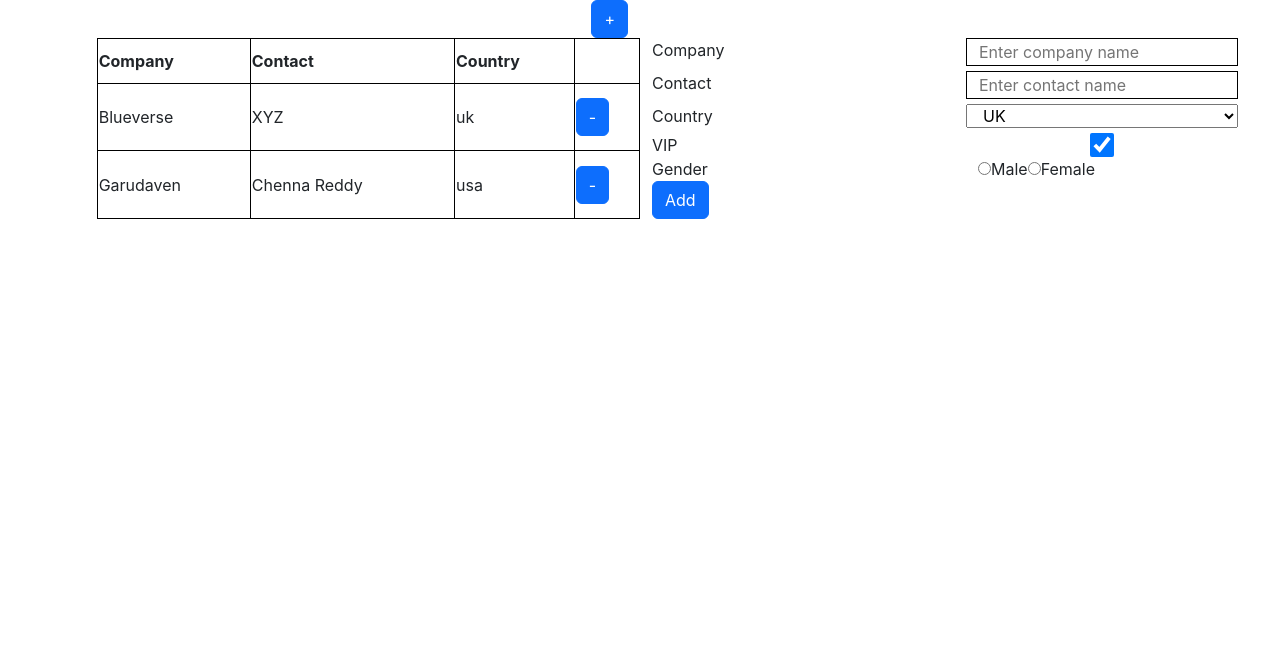
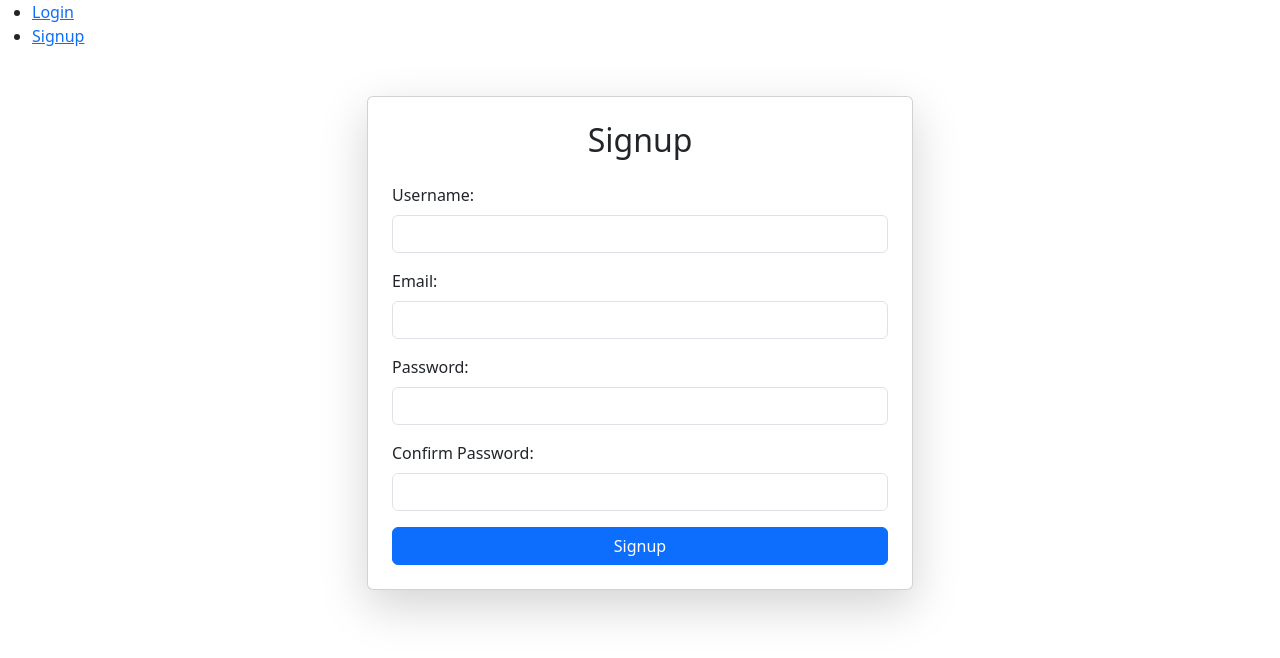
Before and after one commit to tejaksv/library-system, a React (Create React App) app: page /signup in a window 1280 px wide. Shown: the top 658 px of the page. Built offline with nearby package versions, Linux system fonts and the light colour scheme.

Commit message:
added styles for login and signup

```diff
--- a/package.json
+++ b/package.json
@@ -5,8 +5,9 @@
   "dependencies": {
     "bootstrap": "^5.3.3",
     "cra-template": "1.2.0",
-    "react": "^19.0.0",
-    "react-dom": "^19.0.0",
+    "react": "^18.3.1",
+    "react-dom": "^18.3.1",
+    "react-router-dom": "^6.18.0",
     "react-scripts": "5.0.1",
     "react-table": "^7.8.0",
     "web-vitals": "^4.2.4"
--- /dev/null
+++ b/src/components/Login.jsx
@@ -0,0 +1,54 @@
+import React, { useState } from "react";
+import { useNavigate } from "react-router-dom";
+import "bootstrap/dist/css/bootstrap.min.css";
+
+
+const Login = () => {
+  const [data, setData] = useState({ username: "", password: "" });
+  const { username, password } = data;
+  const navigate = useNavigate();
+
+  const changeHandler = (e) => {
+    setData({ ...data, [e.target.name]: e.target.value });
+  };
+
+  const submitHandler = (e) => {
+    e.preventDefault();
+    if (!username || !password) {
+      alert("Both username and password are required");
+      return;
+    }
+    const savedUser = JSON.parse(localStorage.getItem("user"));
+    if (savedUser && savedUser.username === username && savedUser.password === password) {
+      alert("Login successful!");
+      navigate("/dashboard");
+    } else {
+      alert("User not found! Please sign up.");
+    }
+  };
+
+  return (
+    <div className="container mt-5">
+      <div className="row justify-content-center">
+        <div className="col-md-6">
+          <div className="card p-4 shadow-lg">
+            <h2 className="text-center mb-4">Login</h2>
+            <form onSubmit={submitHandler}>
+              <div className="mb-3">
+                <label className="form-label">Username:</label>
+                <input type="text" name="username" className="form-control" value={username} onChange={changeHandler} />
+              </div>
+              <div className="mb-3">
+                <label className="form-label">Password:</label>
+                <input type="password" name="password" className="form-control" value={password} onChange={changeHandler} />
+              </div>
+              <button type="submit" className="btn btn-primary w-100">Login</button>
+            </form>
+          </div>
+        </div>
+      </div>
+    </div>
+  );
+};
+
+export default Login;
--- /dev/null
+++ b/src/components/Signup.jsx
@@ -0,0 +1,60 @@
+
+import React, { useState } from "react";
+import { useNavigate } from "react-router-dom";
+const Signup = () => {
+    const [data, setData] = useState({ username: "", email: "", password: "", confirmpassword: "" });
+    const { username, email, password, confirmpassword } = data;
+    const navigate = useNavigate();
+
+    const changeHandler = (e) => {
+      setData({ ...data, [e.target.name]: e.target.value });
+    };
+
+    const submitHandler = (e) => {
+      e.preventDefault();
+      if (!username || !email || !password || !confirmpassword) {
+        alert("All fields are required");
+        return;
+      }
+      if (password !== confirmpassword) {
+        alert("Passwords do not match!");
+        return;
+      }
+      localStorage.setItem("user", JSON.stringify({ username, email, password }));
+      alert("Signup successful! Redirecting to login.");
+      navigate("/login");
+    };
+
+    return (
+      <div className="container mt-5">
+        <div className="row justify-content-center">
+          <div className="col-md-6">
+            <div className="card p-4 shadow-lg">
+              <h2 className="text-center mb-4">Signup</h2>
+              <form onSubmit={submitHandler}>
+                <div className="mb-3">
+                  <label className="form-label">Username:</label>
+                  <input type="text" name="username" className="form-control" value={username} onChange={changeHandler} />
+                </div>
+                <div className="mb-3">
+                  <label className="form-label">Email:</label>
+                  <input type="email" name="email" className="form-control" value={email} onChange={changeHandler} />
+                </div>
+                <div className="mb-3">
+                  <label className="form-label">Password:</label>
+                  <input type="password" name="password" className="form-control" value={password} onChange={changeHandler} />
+                </div>
+                <div className="mb-3">
+                  <label className="form-label">Confirm Password:</label>
+                  <input type="password" name="confirmpassword" className="form-control" value={confirmpassword} onChange={changeHandler} />
+                </div>
+                <button type="submit" className="btn btn-primary w-100">Signup</button>
+              </form>
+            </div>
+          </div>
+        </div>
+      </div>
+    );
+  };
+
+  export default Signup;
--- a/src/index.js
+++ b/src/index.js
@@ -1,15 +1,17 @@
 import React from 'react';
 import ReactDOM from 'react-dom/client';
 import './index.css';
-import App from './App';
-import HelloWorld from './HelloWorld';
+// import App from './App';
+// import HelloWorld from './HelloWorld';
 import reportWebVitals from './reportWebVitals';
-import TableRender from './TableRender';
+// import TableRender from './TableRender';
+import Main from './main';
 
 const root = ReactDOM.createRoot(document.getElementById('root'));
 root.render(
   <React.StrictMode>
-    <TableRender />
+    {/* <TableRender /> */}
+    <Main/>
   </React.StrictMode>
 );
 
--- /dev/null
+++ b/src/main.js
@@ -0,0 +1,30 @@
+import React from "react";
+import { BrowserRouter as Router, Routes, Route, Link } from "react-router-dom";
+import Login from "./components/Login";
+import Signup from "./components/Signup";
+
+const Main = () => {
+  return (
+    <Router>
+      <div className="auth-container">
+        <nav>
+          <ul>
+            <li>
+              <Link to="/login">Login</Link>
+            </li>
+            <li>
+              <Link to="/signup">Signup</Link>
+            </li>
+          </ul>
+        </nav>
+
+        <Routes>
+          <Route path="/login" element={<Login />} />
+          <Route path="/signup" element={<Signup />} />
+        </Routes>
+      </div>
+    </Router>
+  );
+};
+
+export default Main;
```
Also changed, not shown: 1 other file (tests, documents, lock files or other folders).
